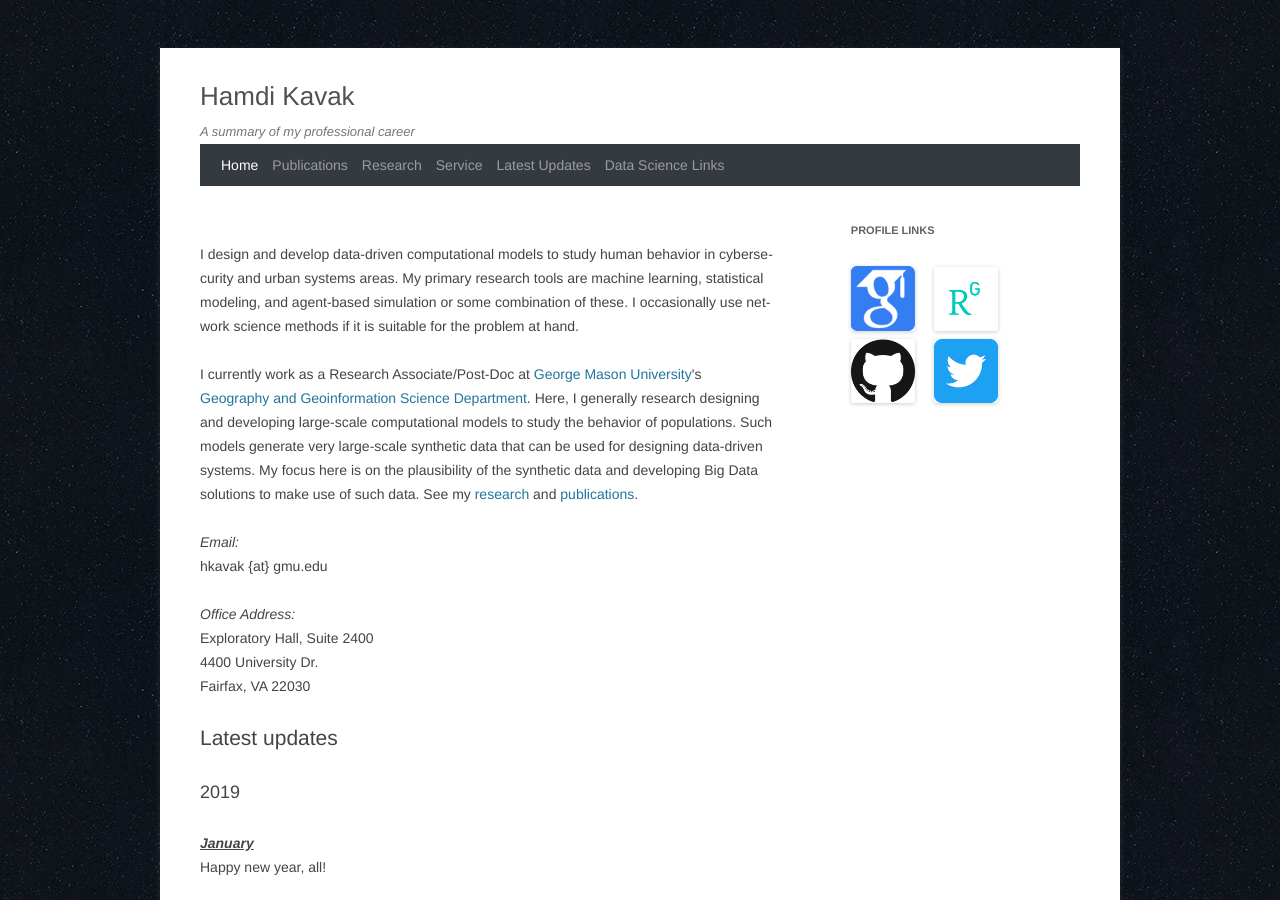
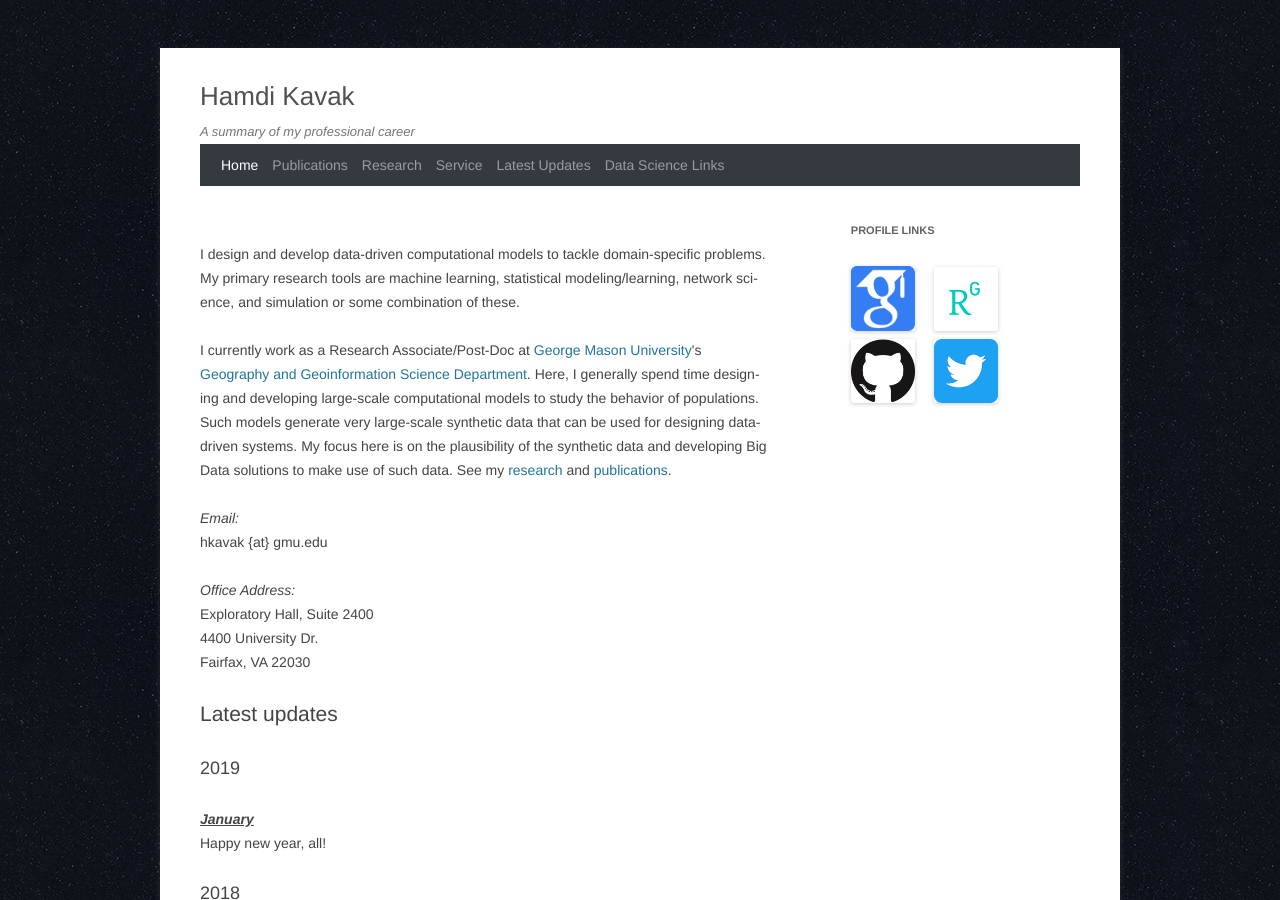
Before and after one commit to hamdikavak/hamdikavak.github.io, a Jekyll site: the page built from index.html, in a window 1280 px wide and 900 px high. Built offline with Jekyll 4.4.1, drawn with Linux system fonts in a browser that asks for light colours; nearby versions of some CDN libraries; library files that are not in the unit come from our copies; comment, search, counter and statistics services are not loaded.

Commit message:
Homepage update

```diff
--- a/index.html
+++ b/index.html
@@ -6,11 +6,11 @@ description: Hamdi Kavak is a Ph.D. candidate working on human behavior and cybe
 current_page_home: active
 ---
 <p>
-	I design and develop data-driven computational models to study human behavior in cybersecurity and urban systems areas. My primary research tools are machine learning, statistical modeling, and agent-based simulation or some combination of these. I occasionally use network science methods if it is suitable for the problem at hand.
+	I design and develop data-driven computational models to tackle domain-specific problems. My primary research tools are machine learning, statistical modeling/learning, network science, and simulation or some combination of these.
 </p>
 <p>
 	I currently work as a Research Associate/Post-Doc at <a href="http://www.gmu.edu">George Mason University</a>'s <a href="https://cos.gmu.edu/ggs/">Geography and Geoinformation Science Department</a>.
-	Here, I generally research designing and developing large-scale computational models to study the behavior of populations. Such models generate very large-scale synthetic data that can be used for designing data-driven systems. My focus here is on the plausibility of the synthetic data and developing Big Data solutions to make use of such data.
+	Here, I generally spend time designing and developing large-scale computational models to study the behavior of populations. Such models generate very large-scale synthetic data that can be used for designing data-driven systems. My focus here is on the plausibility of the synthetic data and developing Big Data solutions to make use of such data.
 	See my <a title="Research &amp; Projects" href="http://www.hamdikavak.com/research-and-projects/">research</a> and <a title="Publications" href="http://www.hamdikavak.com/publications/">publications</a>.
 </p>
 <p>
```
